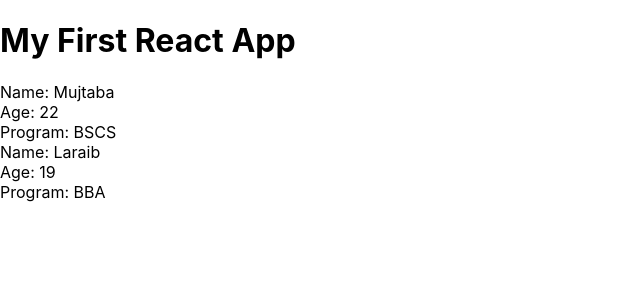
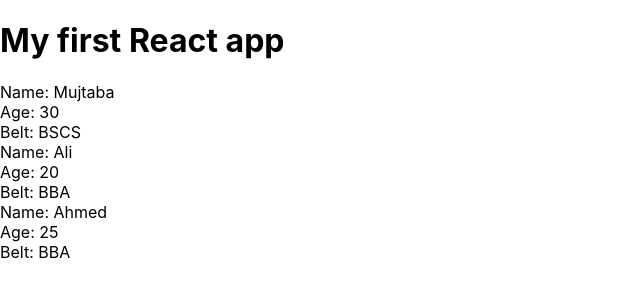
Before and after one commit to bitsplz/my-react-app, a React (Create React App) app in the folder my_react_app/: page / in a window 1280 px wide. Shown: the top 300 px of the page, without its empty margins (0-640 px from the left). Built offline with nearby package versions, Linux system fonts and the light colour scheme.

Commit message:
Prop List and Class Components
exchange props using List in a class based components

```diff
--- a/my_react_app/src/App.js
+++ b/my_react_app/src/App.js
@@ -1,14 +1,23 @@
-import React from 'react';
+import { render } from '@testing-library/react';
+import React, { Component } from 'react';
 import Students from './Students';
 
-function App() {
-  return (
-    <div className="App">
-    <h1>My First React App</h1>
-    <Students name="Mujtaba" age="22" program="BSCS"/>
-    <Students name="Laraib" age="19" program="BBA"/>
-    </div>
-  );
+class App extends Component {
+  state = {
+    students: [
+      { name: 'Mujtaba', age: 30, program: 'BSCS', id: 1 },
+      { name: 'Ali', age: 20, program: 'BBA', id: 2 },
+      { name: 'Ahmed', age: 25, program: 'BBA', id: 3 }
+    ]
+  }
+  render() {
+    return (
+      <div className="App">
+        <h1>My first React app</h1>
+        <Students students={this.state.students}/>
+      </div>
+    );
+  }
 }
 
 export default App;
--- a/my_react_app/src/Students.js
+++ b/my_react_app/src/Students.js
@@ -1,14 +1,21 @@
-import React from 'react';
+import React, { Component } from 'react';
 
-function Students(props) {
-    const {name, age, program}= props;
-  return (
-    <div className="Students">
-    <div>Name: {name}</div>
-    <div>Age: {age}</div>
-    <div>Program: {program}</div>
-    </div>
-  );
+export default class Students extends Component {
+  render(){
+    const { students } = this.props;
+    const studentList = students.map(student => {
+      return (
+        <div className="ninja" key={student.id}>
+          <div>Name: { student.name }</div>
+          <div>Age: { student.age }</div>
+          <div>Belt: { student.program }</div>
+        </div>
+      )
+    });
+    return (
+      <div className="student-list">
+        { studentList }
+      </div>
+    )
+  }
 }
-
-export default Students;
```
